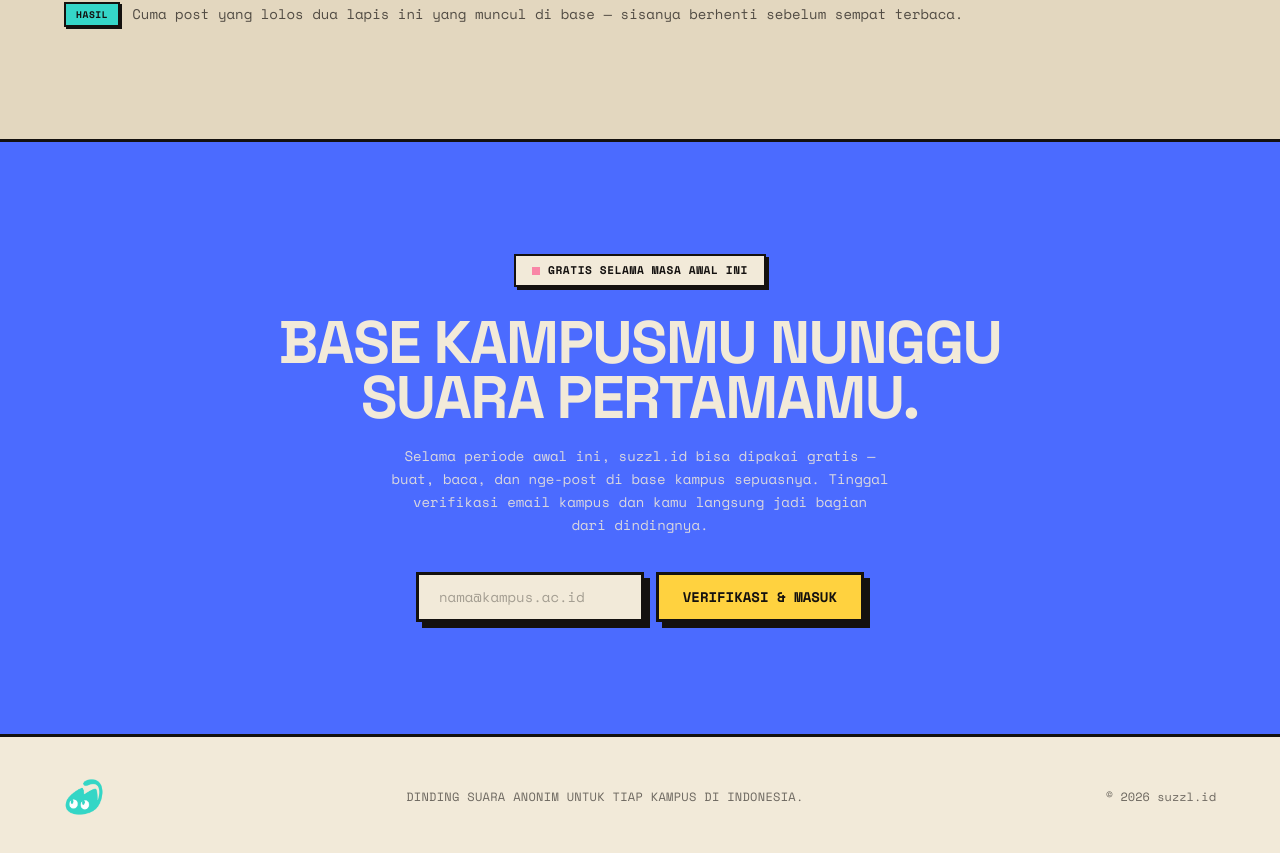
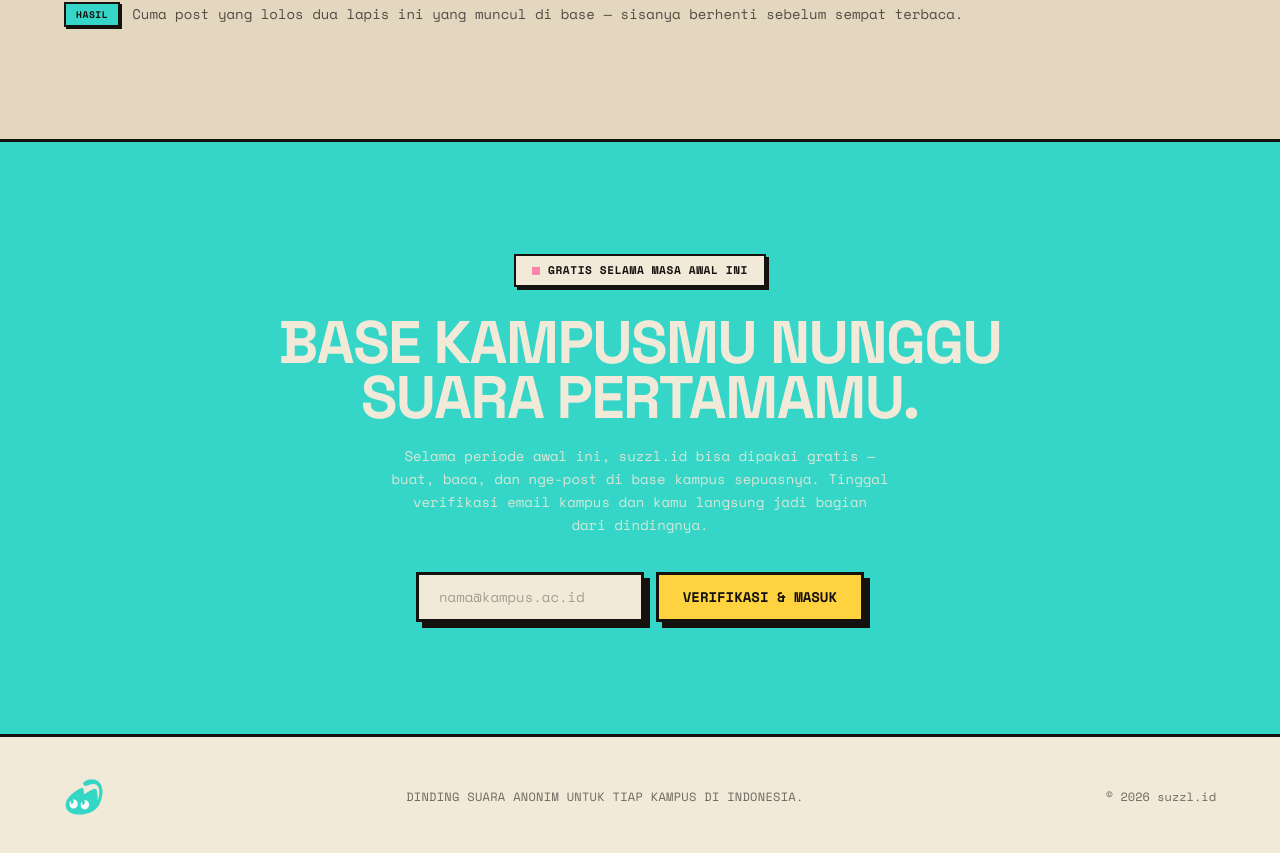
Before and after one commit to pensfess/suzzl, a Next.js app: page / in a window 1280 px wide. Shown: the part 2440-3293 px from the top of the page. Built offline with nearby package versions, Linux system fonts and the light colour scheme.

Commit message:
Update closing-cta.tsx

```diff
--- a/components/closing-cta.tsx
+++ b/components/closing-cta.tsx
@@ -1,7 +1,7 @@
 import Image from "next/image";
 export function ClosingCta() {
   return (
-    <section id="masuk" className="relative border-t-[3px] border-ink bg-accent-blue px-4 py-24 sm:px-6 sm:py-28">
+    <section id="masuk" className="relative border-t-[3px] border-ink bg-accent-cyan px-4 py-24 sm:px-6 sm:py-28">
       <div className="relative mx-auto w-full max-w-3xl text-center">
         <span className="brutal-sm inline-flex items-center gap-2 bg-paper px-4 py-1.5 font-mono text-[0.7rem] font-bold uppercase tracking-wider">
           <span className="blink size-2 bg-accent-pink" />
```
